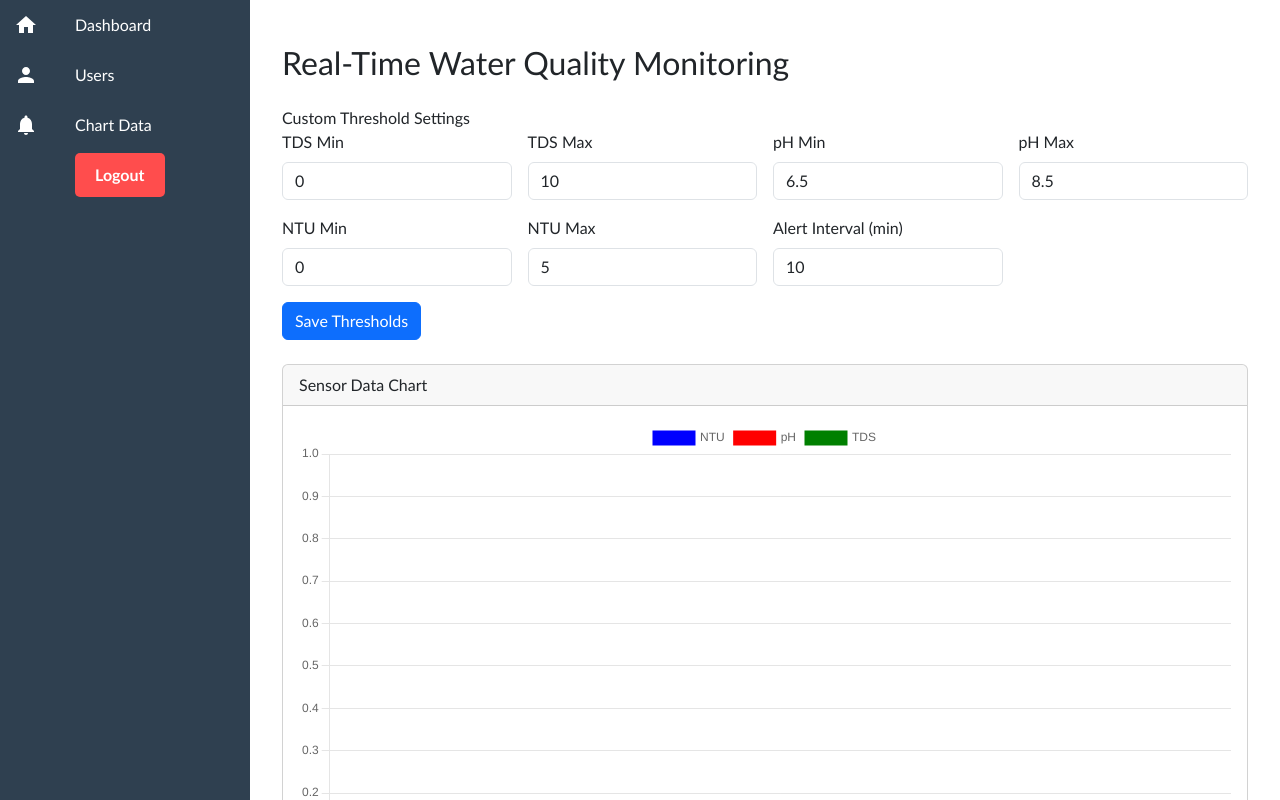
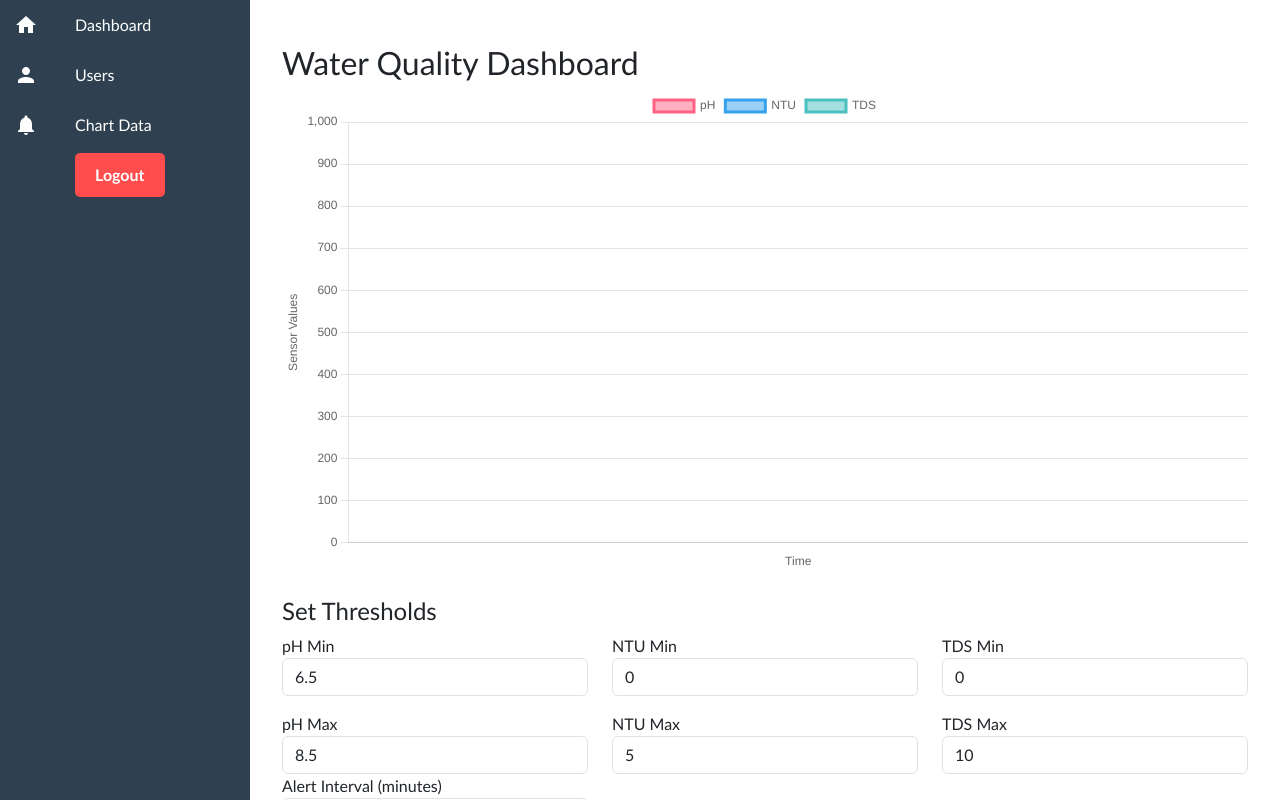
Before and after one commit to ajdgkagm/waterer, a React (Create React App) app in the folder frontend/: page / in a window 1280 px wide. Built offline with nearby package versions, Linux system fonts and the light colour scheme; no server answers; the database is empty.

Commit message:
Better ui, Better Functionality

```diff
--- a/frontend/src/components/Dashboard.js
+++ b/frontend/src/components/Dashboard.js
@@ -1,55 +1,72 @@
 import React, { useEffect, useState } from "react";
+import { ref, onValue, set } from "firebase/database";
 import { db, database } from "../context/firebase-config";
-import { ref, onValue, set } from "firebase/database";
 import axios from "axios";
 import { Line } from "react-chartjs-2";
 import "chart.js/auto";
 import "bootstrap/dist/css/bootstrap.min.css";
 
 const Dashboard = () => {
+  // Sensor data for chart display
   const [sensorData, setSensorData] = useState([]);
+
+  // Threshold settings for alerts and sensor limits
   const [thresholds, setThresholds] = useState({
-    customTdsThreshold: 10,
-    customPhThreshold: 7,
-    customNtuThreshold: 5,
-    customAlertInterval: 10,
+    minTds: 0,
+    maxTds: 10,
     minPh: 6.5,
     maxPh: 8.5,
     minNtu: 0,
     maxNtu: 5,
-    minTds: 0,
-    maxTds: 10,
+    customAlertInterval: 10,
   });
+
+  // Telegram bot settings
   const [telegramSettings, setTelegramSettings] = useState({
     botToken: "",
     chatId: "",
   });
+
+  // Toast and alert UI states
   const [showToast, setShowToast] = useState(false);
   const [toastMessage, setToastMessage] = useState("");
   const [alertMessage, setAlertMessage] = useState("");
+
+  // Timestamp of last alert sent to enforce alert interval
   const [lastAlertTime, setLastAlertTime] = useState(null);
-  const [saveStatus, setSaveStatus] = useState("");
+
+  // Latest sensor readings
   const [latestSensorValues, setLatestSensorValues] = useState(null);
-  const [smsLimitAlert, setSmsLimitAlert] = useState(false);
 
-  const TELEGRAM_BOT_TOKEN = "8193484376:AAGPCS3hnunvKUCfB1gaWKB8od4QHIYOUK4"; // Replace with your actual bot token
-  const TELEGRAM_CHAT_ID = "7255013068"; // Replace with your actual chat ID
-
+  // Load thresholds from Firebase Realtime Database
   useEffect(() => {
     const thresholdsRef = ref(database, "thresholds");
     return onValue(thresholdsRef, (snapshot) => {
-      const thresholdsData = snapshot.val();
-      if (thresholdsData) setThresholds(thresholdsData);
+      const data = snapshot.val();
+      if (data) {
+        setThresholds((prev) => ({
+          ...prev,
+          ...data,
+          minPh: data.minPh ?? 6.5,
+          maxPh: data.maxPh ?? 8.5,
+          minNtu: data.minNtu ?? 0,
+          maxNtu: data.maxNtu ?? 5,
+          minTds: data.minTds ?? 0,
+          maxTds: data.maxTds ?? 10,
+          customAlertInterval: data.customAlertInterval ?? 10,
+        }));
+      }
     });
   }, []);
 
+  // Load sensor data from Firebase and update latest sensor values
   useEffect(() => {
     const dataRef = ref(database, "sensor_data");
     return onValue(dataRef, (snapshot) => {
       const rawData = snapshot.val();
       if (!rawData) return;
+
       const mergedData = {};
-
       ["ph", "ntu", "tds"].forEach((type) => {
         if (rawData[type]) {
           Object.values(rawData[type]).forEach((entry) => {
@@ -64,8 +81,9 @@ const Dashboard = () => {
       const sortedData = Object.values(mergedData).sort(
         (a, b) => a.timestamp - b.timestamp
       );
-      setSensorData(sortedData.slice(-20));
+      setSensorData(sortedData.slice(-20)); // keep last 20 records
 
+      // Extract latest values for alerts
       let latestPh = null,
         latestNtu = null,
         latestTds = null;
@@ -81,17 +99,18 @@ const Dashboard = () => {
       setLatestSensorValues(latestValues);
       checkThresholds(latestValues);
     });
-  }, []);
+  }, [thresholds]);
 
-
+  // Load Telegram settings from Firebase
   useEffect(() => {
     const settingsRef = ref(database, "telegramSettings");
     return onValue(settingsRef, (snapshot) => {
-    const settingsData = snapshot.val();
-    if (settingsData) setTelegramSettings(settingsData);
+      const data = snapshot.val();
+      if (data) setTelegramSettings(data);
     });
   }, []);
 
+  // Set interval to periodically check thresholds and send alerts
   useEffect(() => {
     if (!latestSensorValues) return;
     const intervalMs = thresholds.customAlertInterval * 60 * 1000;
@@ -101,6 +120,7 @@ const Dashboard = () => {
     return () => clearInterval(intervalId);
   }, [latestSensorValues, thresholds.customAlertInterval]);
 
+  // Check if sensor values breach thresholds and trigger alert
   const checkThresholds = (latestData) => {
     if (!latestData) return;
     const { ph, ntu, tds } = latestData;
@@ -109,11 +129,9 @@ const Dashboard = () => {
     if (ntu < thresholds.minNtu || ntu > thresholds.maxNtu) {
       message += `⚠️ NTU Alert: ${ntu} (Allowed: ${thresholds.minNtu}-${thresholds.maxNtu})\nSolution: Examine the settling tank.\n\n`;
     }
-
     if (ph < thresholds.minPh || ph > thresholds.maxPh) {
       message += `⚠️ pH Alert: ${ph} (Allowed: ${thresholds.minPh}-${thresholds.maxPh})\nSolution: Add chlorine or neutralize.\n\n`;
     }
-
     if (tds < thresholds.minTds || tds > thresholds.maxTds) {
       message += `⚠️ TDS Alert: ${tds} (Allowed: ${thresholds.minTds}-${thresholds.maxTds})\nSolution: Check coagulant tank (PAC).\n\n`;
     }
@@ -127,8 +145,9 @@ const Dashboard = () => {
     }
   };
 
+  // Decide if alert should trigger based on last alert timestamp and interval
   const shouldTriggerAlert = () => {
-    const now = new Date().getTime();
+    const now = Date.now();
     const interval = thresholds.customAlertInterval * 60 * 1000;
     if (!lastAlertTime || now - lastAlertTime >= interval) {
       setLastAlertTime(now);
@@ -136,32 +155,10 @@ const Dashboard = () => {
     }
     return false;
   };
-  // Example function in React
 
-//  const sendTelegramAlert = async (message) => {
-//   const { botToken, chatId } = telegramSettings;
-
-//   if (!botToken || !chatId) {
-//     console.warn("Missing Telegram bot token or chat ID.");
-//     return;
-//   }
-
-//   try {
-//   const res = await axios.post("http://localhost:5000/send-telegram-alert", {
-//     chatId,
-//     botToken,
-//     message,
-//   });
-//   console.log("✅ Telegram alert response:", res.data);
-// } catch (err) {
-//   console.error("❌ Telegram alert failed:", err.response?.data || err.message);
-// }
-
-// };
-
+  // Send alert message to Telegram bot via backend API
   const sendTelegramAlert = async (message) => {
     const { botToken, chatId } = telegramSettings;
-
     if (!botToken || !chatId) {
       console.warn("Missing Telegram bot token or chat ID.");
       return;
@@ -169,8 +166,8 @@ const sendTelegramAlert = async (message) => {
 
     try {
       const res = await axios.post("http://localhost:5000/send-telegram-alert", {
+        botToken,
         chatId,
-      botToken,
         message,
       });
       console.log("✅ Telegram alert sent:", res.data);
@@ -182,37 +179,28 @@ const sendTelegramAlert = async (message) => {
     }
   };
 
-
-
-
+  // Handle manual alert triggered by user button
   const handleManualAlert = () => {
-  if (!latestSensorValues || !thresholds) {
-    sendTelegramAlert(
-      "🚨 Manual Alert Triggered! Sensor data or thresholds not available."
-    );
+    if (!latestSensorValues) {
+      sendTelegramAlert("🚨 Manual Alert Triggered! Sensor data not available.");
       return;
     }
 
     const { ntu, ph, tds } = latestSensorValues;
-
     let message = `🚨 Manual Alert Triggered!\n\nLatest Sensor Readings:\n- NTU: ${
       ntu ?? "N/A"
     }\n- pH: ${ph ?? "N/A"}\n- TDS: ${tds ?? "N/A"}\n\n`;
 
-  // Append recommendations based on thresholds
     if (ntu < thresholds.minNtu || ntu > thresholds.maxNtu) {
       message += `⚠️ NTU Alert: ${ntu} (Allowed: ${thresholds.minNtu}-${thresholds.maxNtu})\nSolution: Examine the settling tank.\n\n`;
     }
-
     if (ph < thresholds.minPh || ph > thresholds.maxPh) {
       message += `⚠️ pH Alert: ${ph} (Allowed: ${thresholds.minPh}-${thresholds.maxPh})\nSolution: Add chlorine or neutralize.\n\n`;
     }
-
     if (tds < thresholds.minTds || tds > thresholds.maxTds) {
       message += `⚠️ TDS Alert: ${tds} (Allowed: ${thresholds.minTds}-${thresholds.maxTds})\nSolution: Check coagulant tank (PAC).\n\n`;
     }
 
-  // Final fallback if all values are within range
     if (
       ntu >= thresholds.minNtu &&
       ntu <= thresholds.maxNtu &&
@@ -227,211 +215,218 @@ const sendTelegramAlert = async (message) => {
     sendTelegramAlert(message);
   };
 
-
-  const handleThresholdChange = (event, type) => {
-    const value = event.target.value;
-    setThresholds((prev) => ({ ...prev, [type]: value }));
+  // Update thresholds from input fields
+  const handleThresholdChange = (e, key) => {
+    let value = e.target.value;
+    if (value === "") value = null;
+    else value = Number(value);
+    setThresholds((prev) => ({ ...prev, [key]: value }));
   };
 
+  // Save thresholds to Firebase
   const saveThresholds = async () => {
     try {
       const thresholdsRef = ref(database, "thresholds");
       await set(thresholdsRef, thresholds);
-      setSaveStatus("Thresholds saved successfully!");
-      setTimeout(() => setSaveStatus(""), 3000);
+      setToastMessage("Thresholds saved successfully!");
+      setShowToast(true);
+      setTimeout(() => setShowToast(false), 3000);
     } catch (error) {
       console.error("Error saving thresholds:", error);
-      setSaveStatus("Failed to save thresholds.");
+      setToastMessage("Failed to save thresholds.");
+      setShowToast(true);
+      setTimeout(() => setShowToast(false), 3000);
     }
   };
+
+  // Save Telegram settings to Firebase
   const saveTelegramSettings = async () => {
     try {
       const settingsRef = ref(database, "telegramSettings");
       await set(settingsRef, telegramSettings);
-    setSaveStatus("Telegram settings saved!");
-    setTimeout(() => setSaveStatus(""), 3000);
-  } catch (err) {
-    console.error("Failed to save Telegram settings:", err);
-    setSaveStatus("Failed to save Telegram settings.");
+      setToastMessage("Telegram settings saved!");
+      setShowToast(true);
+      setTimeout(() => setShowToast(false), 3000);
+    } catch (error) {
+      console.error("Error saving Telegram settings:", error);
+      setToastMessage("Failed to save Telegram settings.");
+      setShowToast(true);
+      setTimeout(() => setShowToast(false), 3000);
     }
   };
 
+  // Prepare data for Chart.js
+  const chartData = {
+  labels: sensorData.map((entry) =>
+    entry.timestamp.toLocaleTimeString([], { hour: "2-digit", minute: "2-digit" })
+  ),
+  datasets: [
+    {
+      label: "pH",
+      data: sensorData.map((entry) => entry.ph),
+      borderColor: "rgb(255, 99, 132)",
+      backgroundColor: "rgba(255, 99, 132, 0.5)",
+      yAxisID: "y",  // Use default y axis
+      spanGaps: true,
+    },
+    {
+      label: "NTU",
+      data: sensorData.map((entry) => entry.ntu),
+      borderColor: "rgb(54, 162, 235)",
+      backgroundColor: "rgba(54, 162, 235, 0.5)",
+      yAxisID: "y",
+      spanGaps: true,
+    },
+    {
+      label: "TDS",
+      data: sensorData.map((entry) => entry.tds),
+      borderColor: "rgb(75, 192, 192)",
+      backgroundColor: "rgba(75, 192, 192, 0.5)",
+      yAxisID: "y",
+      spanGaps: true,
+    },
+  ],
+};
+
+const chartOptions = {
+  responsive: true,
+  interaction: {
+    mode: "nearest",
+    intersect: false,
+  },
+  scales: {
+    y: {
+      type: "linear",
+      display: true,
+      position: "left",
+      min: 0,
+      max: 1000,  // You can adjust this max to fit all values; note pH will be compressed
+      title: {
+        display: true,
+        text: "Sensor Values",
+      },
+      ticks: {
+        // To help distinguish small pH values, optionally add step size or callback here
+      },
+    },
+    x: {
+      display: true,
+      title: {
+        display: true,
+        text: "Time",
+      },
+    },
+  },
+};
+
+
+
 
   return (
-    <div className="container py-4">
-      <h2 className="mb-4">Real-Time Water Quality Monitoring</h2>
+    <div className="container my-4">
+      <h2>Water Quality Dashboard</h2>
 
-      <div className="card-header">Custom Threshold Settings</div>
-      <div className="card-body row g-3">
+      <div className="mb-4">
+        <Line data={chartData} options={chartOptions} />
+      </div>
+
+      <div className="mb-4">
+        <h4>Set Thresholds</h4>
+        <div className="row">
           {[
-          "TDS Min",
-          "TDS Max",
-          "pH Min",
-          "pH Max",
-          "NTU Min",
-          "NTU Max",
-          "Alert Interval (min)",
-        ].map((label, i) => {
-          const key = [
-            "minTds",
-            "maxTds",
-            "minPh",
-            "maxPh",
-            "minNtu",
-            "maxNtu",
-            "customAlertInterval",
-          ][i];
-          return (
-            <div key={key} className="col-md-3">
-              <label className="form-label">{label}</label>
+            { keyMin: "minPh", keyMax: "maxPh", label: "pH", min: 0, max: 14, step: 0.1 },
+            { keyMin: "minNtu", keyMax: "maxNtu", label: "NTU", min: 0, max: 20, step: 0.1 },
+            { keyMin: "minTds", keyMax: "maxTds", label: "TDS", min: 0, max: 1000, step: 1 },
+          ].map(({ keyMin, keyMax, label, min, max, step }) => (
+            <div className="col-md-4" key={label}>
+              <div className="form-group mb-3">
+                <label>{label} Min</label>
                 <input
                   type="number"
                   className="form-control"
-                value={thresholds[key]}
-                onChange={(e) => handleThresholdChange(e, key)}
-                min="0"
+                  value={thresholds[keyMin]}
+                  min={min}
+                  max={max}
+                  step={step}
+                  onChange={(e) => handleThresholdChange(e, keyMin)}
                 />
               </div>
-          );
-        })}
-        <div className="col-12">
-          <button onClick={saveThresholds} className="btn btn-primary me-3">
-            Save Thresholds
-          </button>
-          {saveStatus && <span className="text-success">{saveStatus}</span>}
-        </div>
-      </div>
-
-      <br />
-      <div className="card mb-8">
-        <div className="card-header">Sensor Data Chart</div>
-        <div className="card-body">
-          <Line
-            data={{
-              labels: sensorData.map((d) => d.timestamp.toLocaleTimeString()),
-              datasets: [
-                {
-                  label: "NTU",
-                  data: sensorData.map((d) => d.ntu),
-                  borderColor: "blue",
-                  backgroundColor: "blue",
-                  fill: false,
-                },
-                {
-                  label: "pH",
-                  data: sensorData.map((d) => d.ph),
-                  borderColor: "red",
-                  backgroundColor: "red",
-                  fill: false,
-                },
-                {
-                  label: "TDS",
-                  data: sensorData.map((d) => d.tds),
-                  borderColor: "green",
-                  backgroundColor: "green",
-                  fill: false,
-                },
-              ],
-            }}
+              <div className="form-group">
+                <label>{label} Max</label>
+                <input
+                  type="number"
+                  className="form-control"
+                  value={thresholds[keyMax]}
+                  min={min}
+                  max={max}
+                  step={step}
+                  onChange={(e) => handleThresholdChange(e, keyMax)}
                 />
               </div>
             </div>
-
-      <br />
-      <div className="text-center mb-4">
-        <button onClick={handleManualAlert} className="btn btn-danger btn-lg">
-          🚨 Send Manual Alert
+          ))}
+          <div className="col-md-4">
+            <div className="form-group mb-3">
+              <label>Alert Interval (minutes)</label>
+              <input
+                type="number"
+                className="form-control"
+                value={thresholds.customAlertInterval}
+                min={1}
+                max={60}
+                onChange={(e) => handleThresholdChange(e, "customAlertInterval")}
+              />
+            </div>
+          </div>
+        </div>
+        <button className="btn btn-primary" onClick={saveThresholds}>
+          Save Thresholds
         </button>
       </div>
-      <br></br>
-      <div className="card-header mt-4">Telegram Alert Settings</div>
-      <br></br>
-<div className="card-body row g-3">
-  <br></br>
-  <div className="col-md-6">
-    <label className="form-label">Telegram Bot Token</label>
+
+      <div className="mb-4">
+        <h4>Telegram Bot Settings</h4>
+        <div className="form-group mb-3">
+          <label>Bot Token</label>
           <input
             type="text"
             className="form-control"
             value={telegramSettings.botToken}
-      onChange={(e) => setTelegramSettings((prev) => ({
-        ...prev, botToken: e.target.value
-      }))}
+            onChange={(e) =>
+              setTelegramSettings((prev) => ({ ...prev, botToken: e.target.value }))
+            }
           />
         </div>
-  <div className="col-md-6">
-    <label className="form-label">Telegram Chat ID</label>
+        <div className="form-group mb-3">
+          <label>Chat ID</label>
           <input
             type="text"
             className="form-control"
             value={telegramSettings.chatId}
-      onChange={(e) => setTelegramSettings((prev) => ({
-        ...prev, chatId: e.target.value
-      }))}
+            onChange={(e) =>
+              setTelegramSettings((prev) => ({ ...prev, chatId: e.target.value }))
+            }
           />
         </div>
-  <div className="col-12">
-    <button onClick={saveTelegramSettings} className="btn btn-success me-3">
+        <button className="btn btn-primary" onClick={saveTelegramSettings}>
           Save Telegram Settings
         </button>
       </div>
+
+      <div className="mb-4">
+        <button className="btn btn-warning" onClick={handleManualAlert}>
+          Send Manual Alert
+        </button>
       </div>
 
-
-      {alertMessage && (
-        <div
-          className="alert alert-danger alert-dismissible fade show position-fixed top-50 start-50 translate-middle-x w-75 z-index-1050"
-          role="alert"
-          style={{
-            zIndex: 1050,
-            maxWidth: "600px",
-            textAlign: "center",
-            borderRadius: "10px",
-            padding: "20px",
-          }}
-        >
-          <strong>Warning!</strong> {alertMessage}
-          <button
-            type="button"
-            className="btn-close"
-            data-bs-dismiss="alert"
-            aria-label="Close"
-            onClick={() => setAlertMessage("")}
-          ></button>
-        </div>
-      )}
-
-      {smsLimitAlert && (
-        <div
-          className="alert alert-warning position-fixed top-0 end-0 m-4 shadow"
-          role="alert"
-          style={{
-            zIndex: 1060,
-            maxWidth: "300px",
-            textAlign: "center",
-            borderRadius: "10px",
-            padding: "15px",
-          }}
-        >
-          🚫 All free CallMeBot messages used. WhatsApp alerts disabled.
-        </div>
-      )}
-
+      {/* Toast / Alert box */}
       {showToast && (
         <div
-          className="toast align-items-center text-bg-danger border-0 position-fixed bottom-0 end-0 m-3"
+          className="alert alert-info position-fixed bottom-0 end-0 m-3"
+          style={{ zIndex: 1050, minWidth: "300px" }}
           role="alert"
-          aria-live="assertive"
-          aria-atomic="true"
         >
-          <div className="d-flex">
-            <div className="toast-body">{toastMessage}</div>
-            <button
-              type="button"
-              className="btn-close btn-close-white me-2 m-auto"
-              onClick={() => setShowToast(false)}
-            ></button>
-          </div>
+          <pre style={{ whiteSpace: "pre-wrap", margin: 0 }}>{toastMessage}</pre>
         </div>
       )}
     </div>
```
Also changed, not shown: 1 other file (tests, documents, lock files or other folders). Lines whose indentation alone changed are shown as unchanged.
